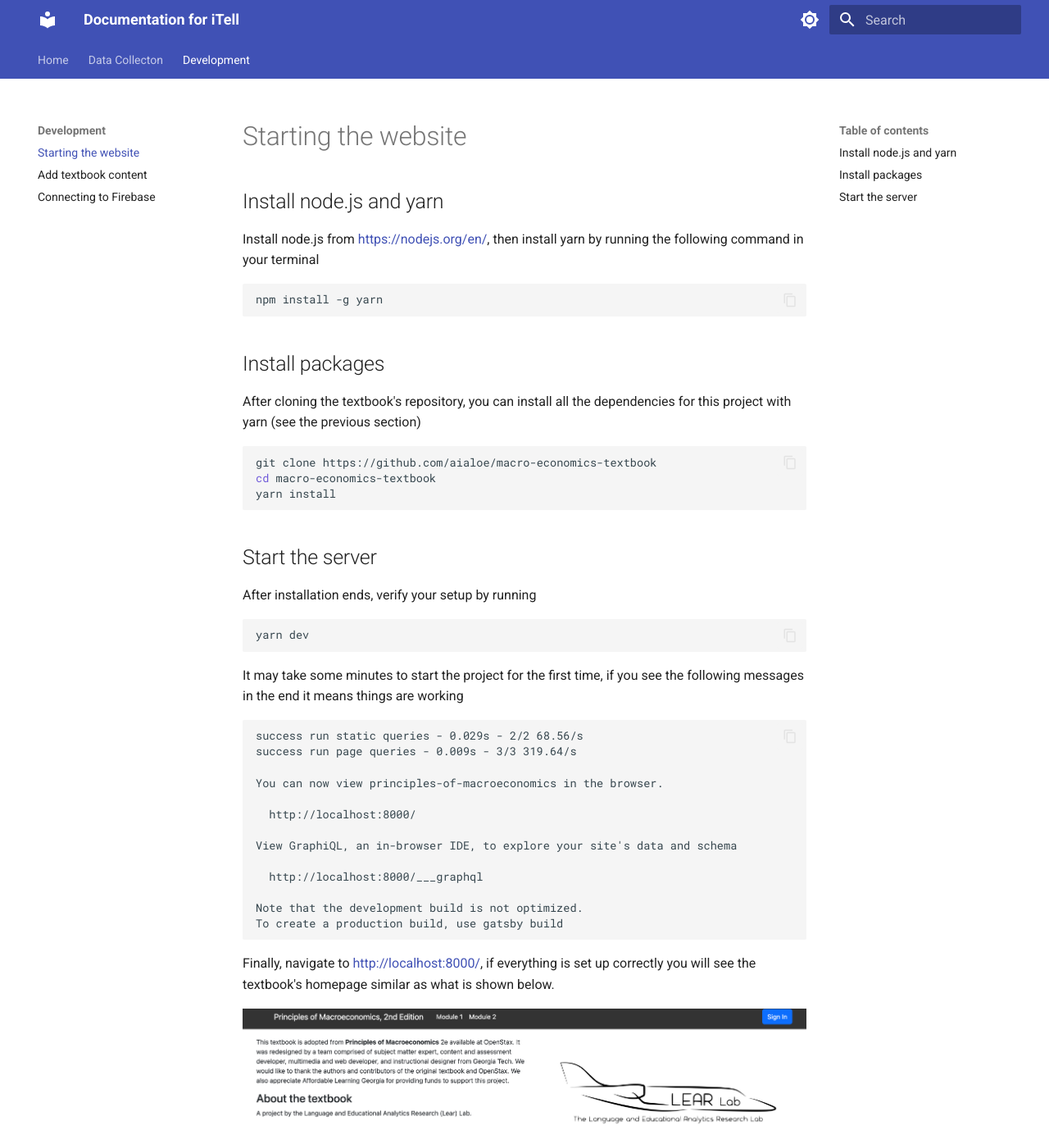
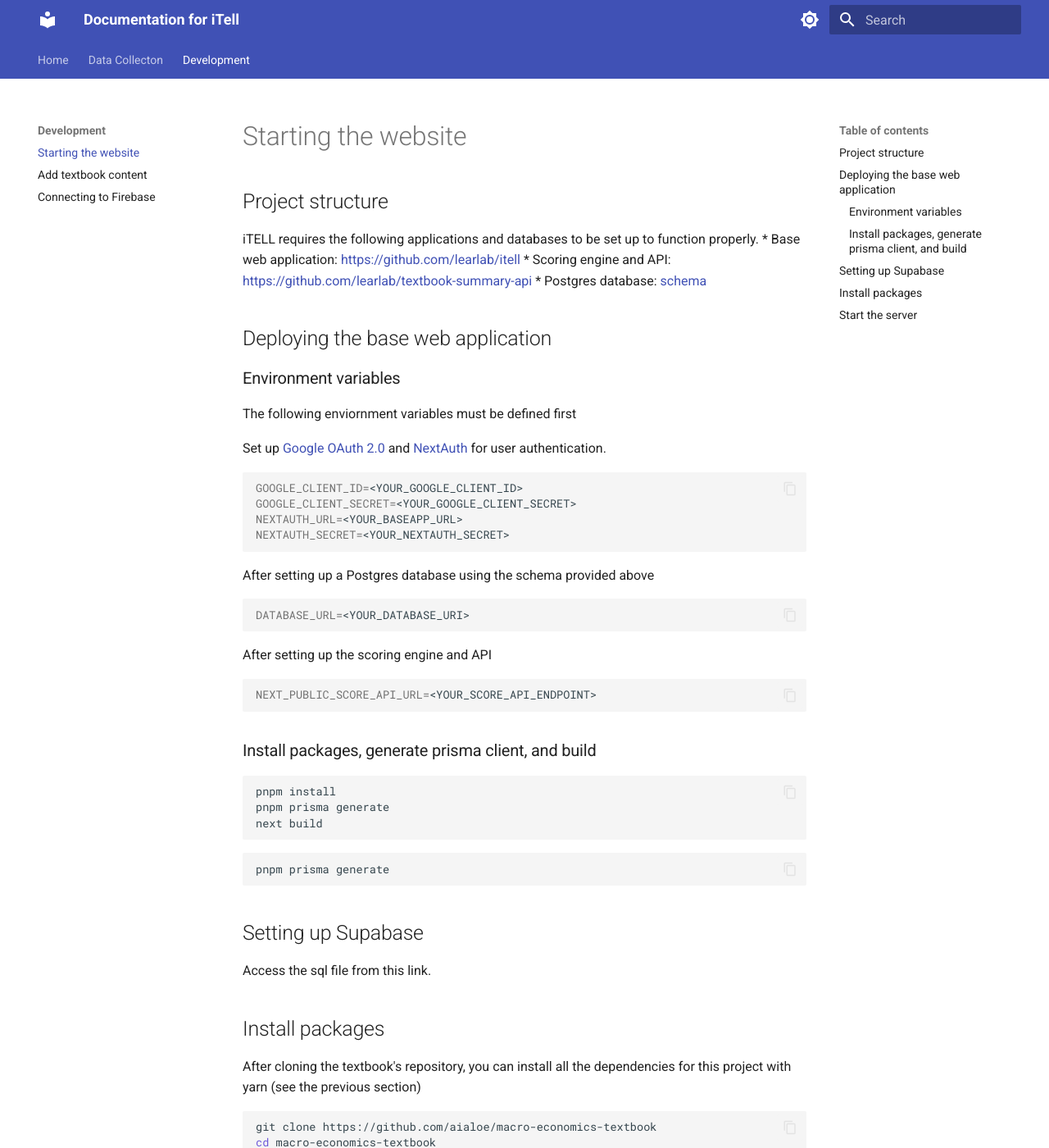
Before and after one commit to jchoi92k/itellguide, an MkDocs documentation site: the page built from docs/development/dependency.md, in a window 1280 px wide and 1400 px high. Shown: the whole window at 82% size. Built offline with MkDocs 1.6.1 and Material for MkDocs 9.7.7, drawn with Linux system fonts in a browser that asks for light colours.

Commit message:
Update dependency.md

````diff
--- a/docs/development/dependency.md
+++ b/docs/development/dependency.md
@@ -1,10 +1,54 @@
-## Install node.js and yarn
+## Project structure
 
-Install node.js from <https://nodejs.org/en/>, then install yarn by running the following command in your terminal
+iTELL requires the following applications and databases to be set up to function properly.
+* Base web application: <https://github.com/learlab/itell>
+* Scoring engine and API: <https://github.com/learlab/textbook-summary-api>
+* Postgres database: [schema]()
+
+## Deploying the base web application
+
+### Environment variables
+
+The following enviornment variables must be defined first
+
+Set up [Google OAuth 2.0](https://developers.google.com/identity/protocols/oauth2) and [NextAuth](https://next-auth.js.org/) for user authentication.
 
 ```bash
-npm install -g yarn
+GOOGLE_CLIENT_ID=<YOUR_GOOGLE_CLIENT_ID>
+GOOGLE_CLIENT_SECRET=<YOUR_GOOGLE_CLIENT_SECRET>
+NEXTAUTH_URL=<YOUR_BASEAPP_URL>
+NEXTAUTH_SECRET=<YOUR_NEXTAUTH_SECRET>
 ```
+
+After setting up a Postgres database using the schema provided above
+```bash
+DATABASE_URL=<YOUR_DATABASE_URI>
+```
+
+After setting up the scoring engine and API
+```bash
+NEXT_PUBLIC_SCORE_API_URL=<YOUR_SCORE_API_ENDPOINT>
+```
+
+### Install packages, generate prisma client, and build
+
+
+
+```bash
+pnpm install
+pnpm prisma generate
+next build
+```
+
+```bash
+pnpm prisma generate
+```
+
+## Setting up Supabase
+
+Access the sql file from this link.
+
+
 
 
 
````
